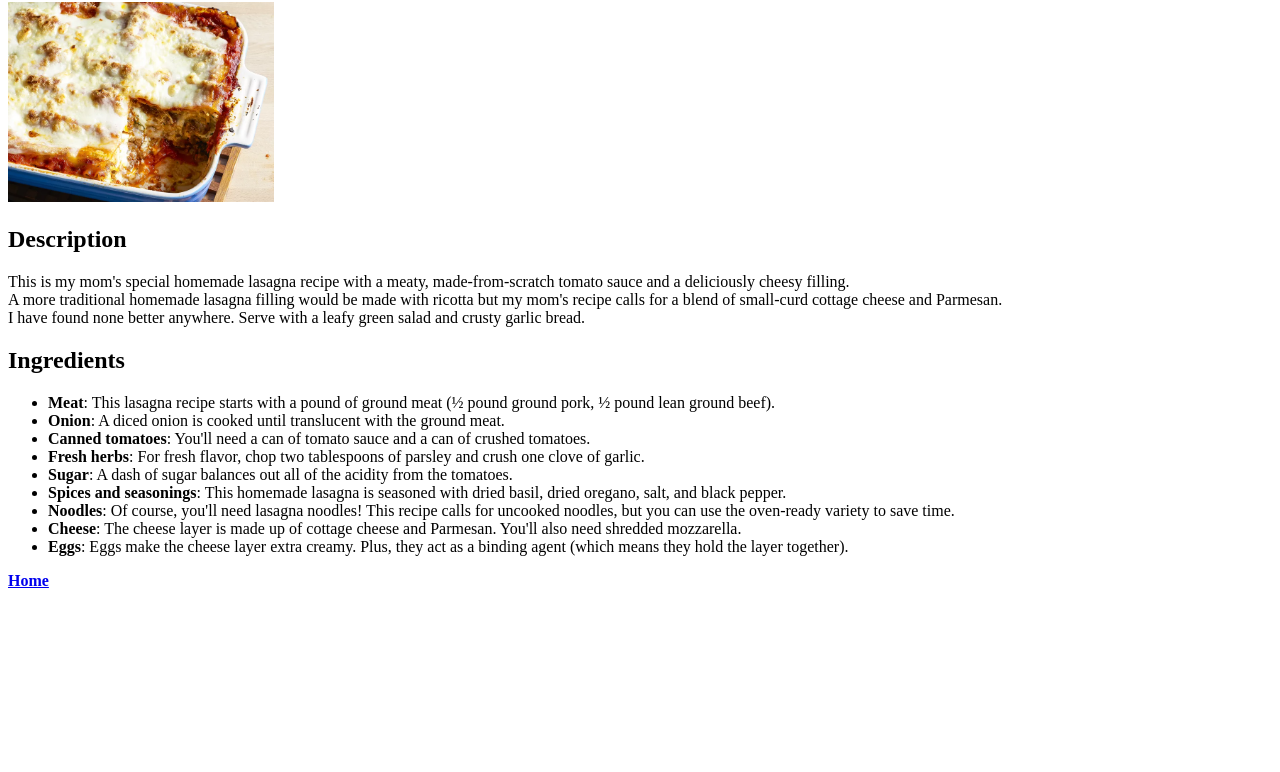
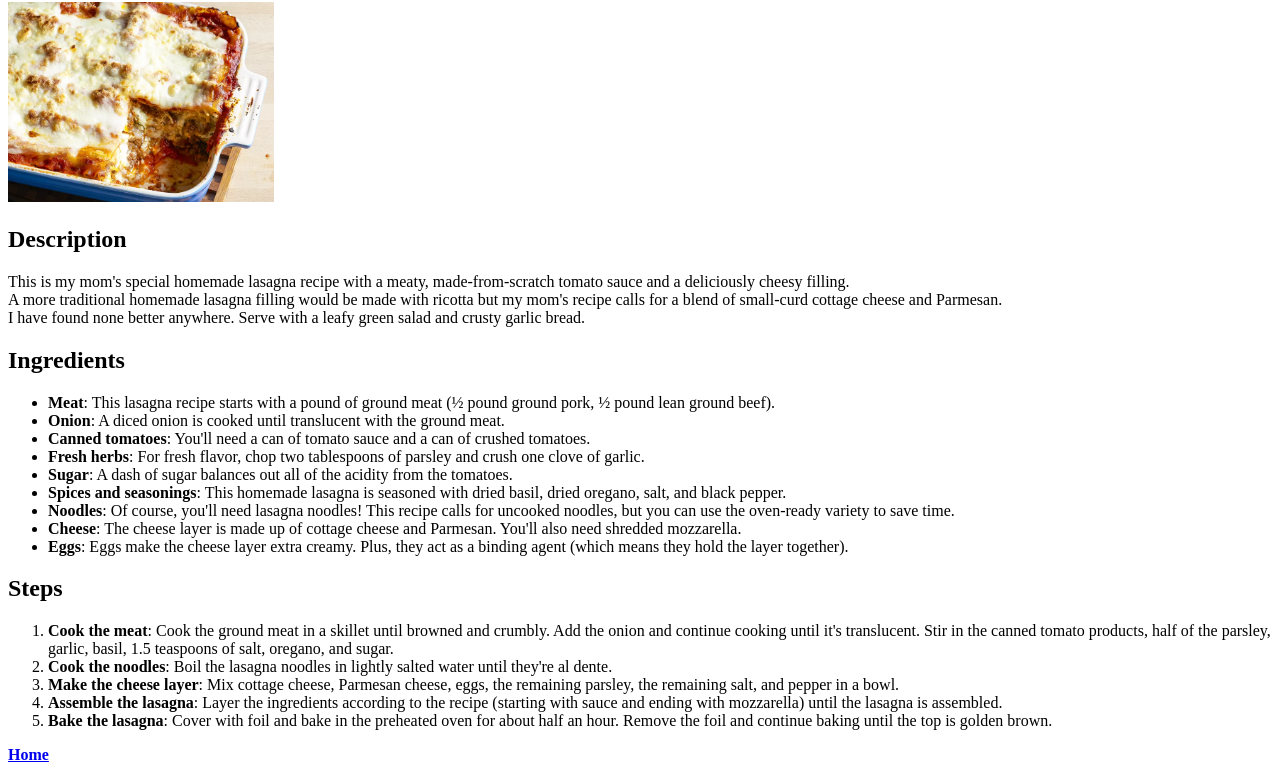
Before and after one commit to comboed/Recipes, a plain HTML site: page recipes/lasagna.html in a window 1280 px wide. Shown: the part 78-850 px from the top of the page. Before the commit the page ends 800 px from the top, so only its background shows below. Drawn offline with Linux system fonts and the light colour scheme.

Commit message:
Added steps to recipe

```diff
--- a/recipes/lasagna.html
+++ b/recipes/lasagna.html
@@ -27,7 +27,14 @@
             <li><strong>Eggs</strong>: Eggs make the cheese layer extra creamy. Plus, they act as a binding agent (which means they hold the layer together).</li>
         </ul>
 
-
+        <h2>Steps</h2>
+        <ol>
+            <li><strong>Cook the meat</strong>: Cook the ground meat in a skillet until browned and crumbly. Add the onion and continue cooking until it's translucent. Stir in the canned tomato products, half of the parsley, garlic, basil, 1.5 teaspoons of salt, oregano, and sugar.</li>
+            <li><strong>Cook the noodles</strong>: Boil the lasagna noodles in lightly salted water until they're al dente.</li>
+            <li><strong>Make the cheese layer</strong>: Mix cottage cheese, Parmesan cheese, eggs, the remaining parsley, the remaining salt, and pepper in a bowl.</li>
+            <li><strong>Assemble the lasagna</strong>: Layer the ingredients according to the recipe (starting with sauce and ending with mozzarella) until the lasagna is assembled.</li>
+            <li><strong>Bake the lasagna</strong>: Cover with foil and bake in the preheated oven for about half an hour. Remove the foil and continue baking until the top is golden brown.</li>
+        </ol>
 
         <a href="../index.html" rel="noopener" targe><strong>Home</strong></a>
 
```
